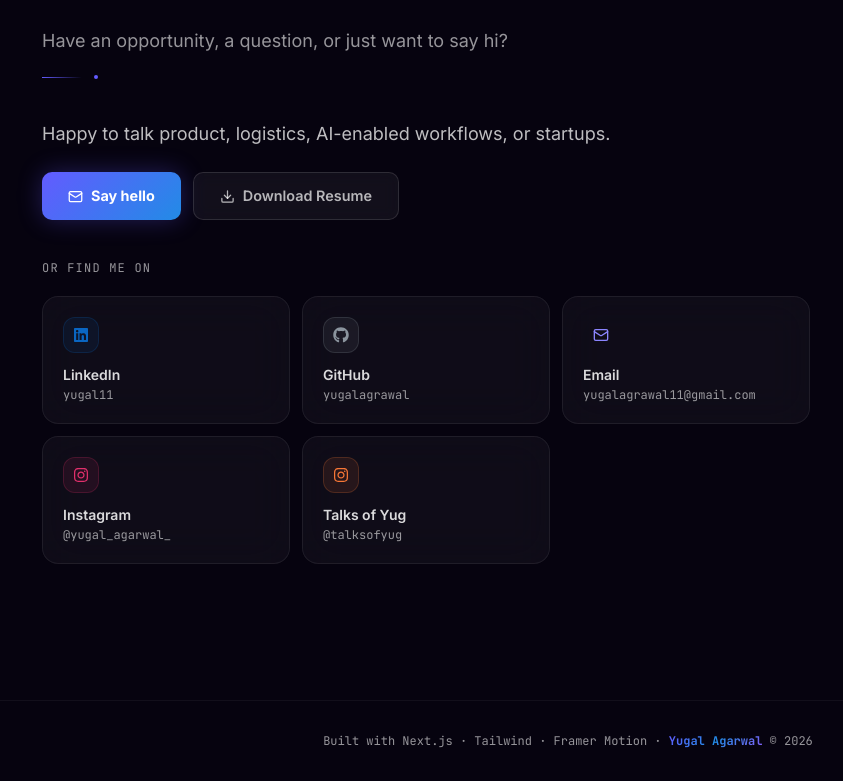
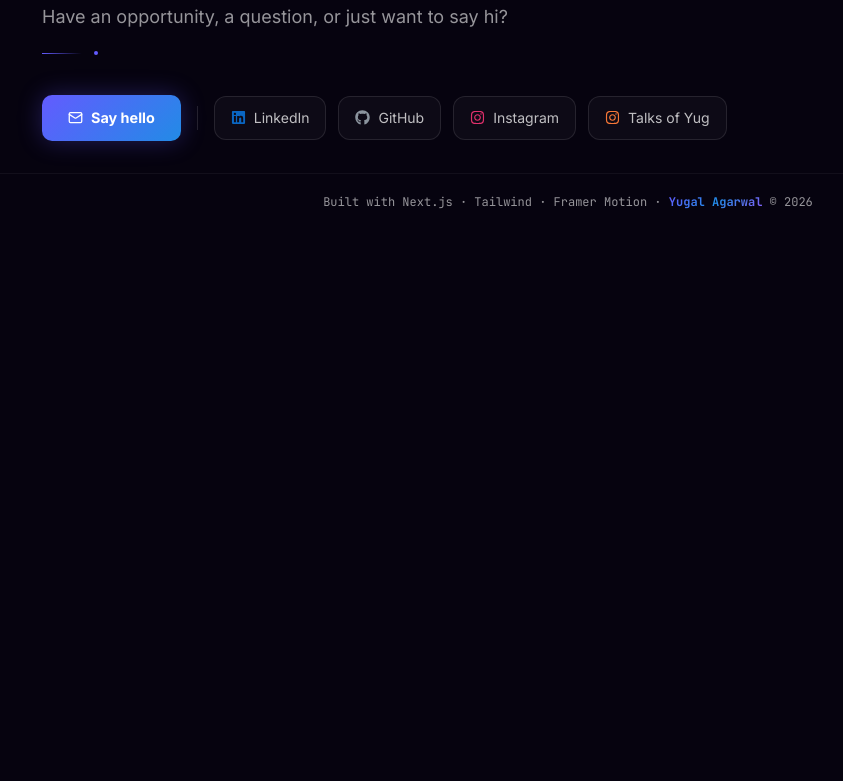
Before and after one commit to yugalagrawal/myportfolio, a Next.js app: page / in a window 1280 px wide. Shown: the part 6573-7354 px from the top of the page, without its empty margins (72-915 px from the left). After the commit the page ends 6803 px from the top, so only its background shows below. Built offline with nearby package versions, Linux system fonts and the light colour scheme.

Commit message:
Contact: compact single-block layout (Say hello + social pills)
Co-Authored-By: Claude Sonnet 5.5 <noreply@anthropic.com>

```diff
--- a/src/components/sections/Contact.tsx
+++ b/src/components/sections/Contact.tsx
@@ -1,55 +1,23 @@
 "use client";
 
-import { motion } from "framer-motion";
-import { Mail, Download } from "lucide-react";
+import { Mail } from "lucide-react";
 import { FaLinkedin, FaGithub, FaInstagram } from "react-icons/fa6";
 import { profile } from "@/data/profile";
 import SectionHeading from "@/components/ui/SectionHeading";
 import ScrollReveal from "@/components/ui/ScrollReveal";
 
 const socials = [
-  {
-    icon: FaLinkedin,
-    href: profile.socials.linkedin,
-    label: "LinkedIn",
-    color: "#0a66c2",
-    sub: "yugal11",
-  },
-  {
-    icon: FaGithub,
-    href: profile.socials.github,
-    label: "GitHub",
-    color: "#8b949e",
-    sub: "yugalagrawal",
-  },
-  {
-    icon: Mail,
-    href: `mailto:${profile.email}`,
-    label: "Email",
-    color: "var(--accent-text)",
-    sub: profile.email,
-  },
-  {
-    icon: FaInstagram,
-    href: "https://www.instagram.com/yugal_agarwal_/",
-    label: "Instagram",
-    color: "#e1306c",
-    sub: "@yugal_agarwal_",
-  },
-  {
-    icon: FaInstagram,
-    href: "https://www.instagram.com/talksofyug/",
-    label: "Talks of Yug",
-    color: "#f77737",
-    sub: "@talksofyug",
-  },
+  { icon: FaLinkedin,  href: profile.socials.linkedin,                label: "LinkedIn",     color: "#0a66c2" },
+  { icon: FaGithub,    href: profile.socials.github,                  label: "GitHub",       color: "#8b949e" },
+  { icon: FaInstagram, href: "https://www.instagram.com/yugal_agarwal_/", label: "Instagram",    color: "#e1306c" },
+  { icon: FaInstagram, href: "https://www.instagram.com/talksofyug/",     label: "Talks of Yug", color: "#f77737" },
 ];
 
 export default function Contact() {
   return (
     <section id="contact" className="relative">
       <div className="section-divider" />
-      <div className="section-container">
+      <div className="section-container" style={{ paddingTop: 48, paddingBottom: 16 }}>
         <SectionHeading
           label="// contact"
           title="Get In Touch"
@@ -57,73 +25,34 @@ export default function Contact() {
         />
 
         <ScrollReveal direction="up">
-          <p className="text-base sm:text-lg leading-relaxed mb-6 max-w-xl"
-            style={{ color: "var(--text-2)" }}>
-            Happy to talk product, logistics, AI-enabled workflows, or startups.
-          </p>
-
-          <div className="flex flex-col sm:flex-row gap-3 mb-10">
-            <a href={`mailto:${profile.email}`} className="btn-primary justify-center min-h-[48px]">
+          <div className="flex flex-wrap items-center gap-3">
+            <a href={`mailto:${profile.email}`} className="btn-primary justify-center min-h-[44px]"
+              title={profile.email}>
               <Mail size={15} />
               Say hello
             </a>
-            <a
-              href={profile.resumeUrl}
-              download={profile.resumeFileName}
-              className="btn-outline justify-center min-h-[48px]"
-            >
-              <Download size={15} />
-              Download Resume
-            </a>
-          </div>
 
-          <p className="text-xs font-mono tracking-widest uppercase mb-5"
-            style={{ color: "var(--text-3)", fontFamily: "var(--font-mono)" }}>
-            Or find me on
-          </p>
+            <span className="hidden sm:block w-px h-6 mx-1" style={{ background: "rgba(255,255,255,0.12)" }} aria-hidden="true" />
 
-          <div className="grid grid-cols-2 lg:grid-cols-3 gap-3 max-w-3xl">
-            {socials.map(({ icon: Icon, href, label, color, sub }) => (
-              <motion.a
+            {socials.map(({ icon: Icon, href, label, color }) => (
+              <a
                 key={label}
                 href={href}
-                target={href.startsWith("mailto") ? undefined : "_blank"}
+                target="_blank"
                 rel="noopener noreferrer"
-                whileHover={{ y: -3 }}
-                whileTap={{ scale: 0.97 }}
-                className="glass rounded-2xl p-5 flex flex-col gap-3 group transition-all duration-200"
-                style={{ borderWidth: 1, borderStyle: "solid", borderColor: "rgba(255,255,255,0.07)" }}
-                onMouseEnter={(e) => {
-                  const el = e.currentTarget as HTMLElement;
-                  el.style.borderColor = `${color}44`;
-                  el.style.background = `${color}0d`;
-                }}
-                onMouseLeave={(e) => {
-                  const el = e.currentTarget as HTMLElement;
-                  el.style.borderColor = "rgba(255,255,255,0.07)";
-                  el.style.background = "";
-                }}
+                className="inline-flex items-center gap-2 px-4 min-h-[44px] rounded-xl text-sm border border-white/10 bg-white/[0.03] transition-colors hover:bg-white/[0.06] hover:border-white/25"
+                style={{ color: "var(--text-2)" }}
               >
-                <div className="w-9 h-9 rounded-xl flex items-center justify-center"
-                  style={{ background: `${color}18`, border: `1px solid ${color}33` }}>
-                  <Icon size={16} style={{ color }} />
-                </div>
-                <div>
-                  <p className="text-sm font-semibold mb-0.5" style={{ color: "rgba(255,255,255,0.85)" }}>
-                    {label}
-                  </p>
-                  <p className="text-xs truncate" style={{ color: "var(--text-3)", fontFamily: "var(--font-mono)", maxWidth: "100%" }}>
-                    {sub}
-                  </p>
-                </div>
-              </motion.a>
+                <Icon size={15} style={{ color }} />
+                {label}
+              </a>
             ))}
           </div>
         </ScrollReveal>
       </div>
 
       {/* Footer */}
-      <footer className="text-center py-8 px-6 mt-16"
+      <footer className="text-center py-5 px-6 mt-4"
         style={{ borderTop: "1px solid rgba(255,255,255,0.05)", color: "var(--text-3)" }}>
         <p className="text-xs font-mono" style={{ fontFamily: "var(--font-mono)" }}>
           Built with Next.js · Tailwind · Framer Motion ·{" "}
```
